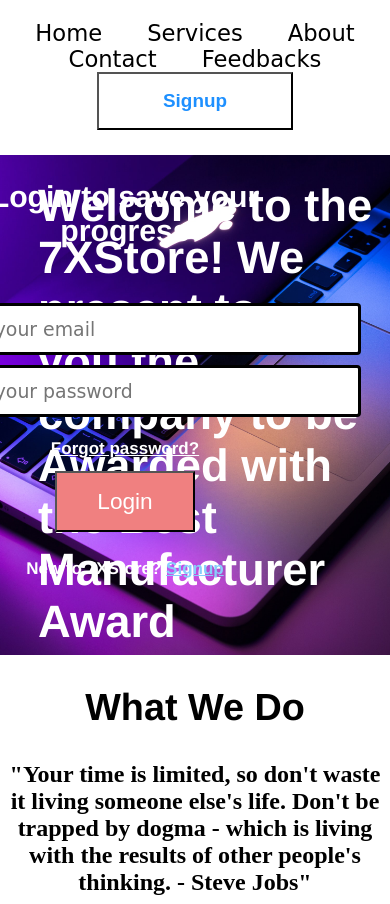
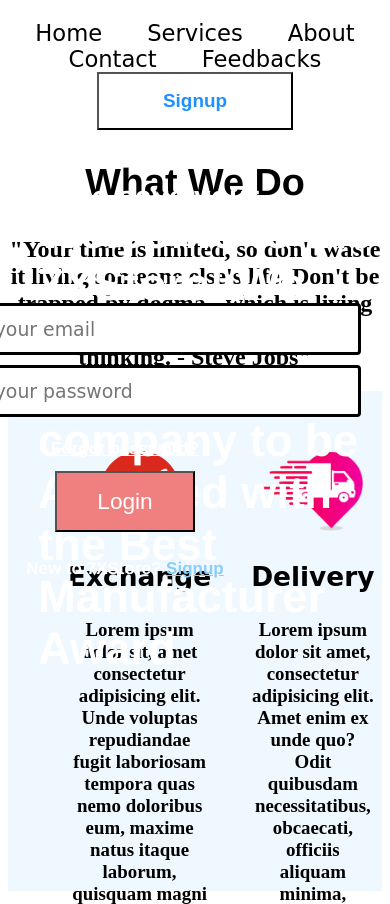
Before and after one commit to prabeshx12/laptopstore, a plain HTML site: page index.html in a window 390 px wide. Shown: the top 904 px of the page. Drawn offline with Linux system fonts and the light colour scheme.

Commit message:
Update index.html
Extra container was added as per the requirement for an easy and responsive styling.

```diff
--- a/index.html
+++ b/index.html
@@ -18,6 +18,7 @@
     </nav>
 
     <nav class="first_section">
+        <div class="flex-col">
         <p class="intro_to_company">Welcome to the 7XStore! We present to <br> you the company to be Awarded with <br> the Best Manufacturer Award</p>
         <div class="login">
             <p class="login_box">Login to save your progress</p>
@@ -27,9 +28,7 @@
             <div class="form_features"><button class="submit_button">Login</button></div>
             <div class="form_features"><p class="new_to_store"><a href="#" class="signup">Signup</a></p></div>
         </div>
-        <div class="landing_photo">
-            <img src="landing_page.jpg" alt="macbook laptops" class="landing_page">
-        </div>
+    </div>
         <div  id="service">
             <h1 class="what_we_do">What We Do</h1>
         <h2 class="quote">"Your time is limited, so don't waste it living someone else's life. Don't be trapped by dogma - which is living with the results of other people's thinking. - Steve Jobs"</h2>
```
